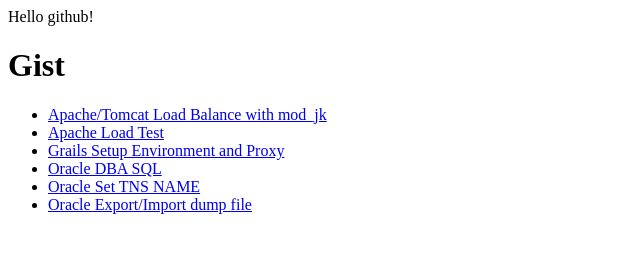
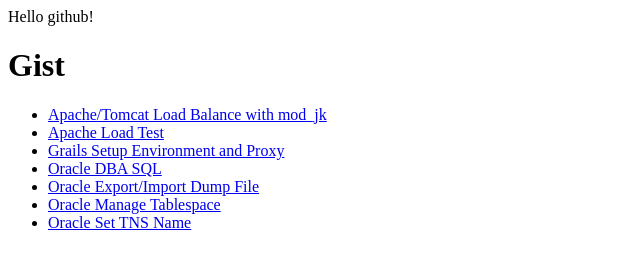
Before and after one commit to junlapong/junlapong.github.com, a plain HTML site: page index.html in a window 1280 px wide. Shown: the whole page, without its empty margins (0-640 px from the left). Drawn offline with Linux system fonts and the light colour scheme.

Commit message:
Update index.html

```diff
--- a/index.html
+++ b/index.html
@@ -12,8 +12,9 @@
   <li><a href="https://gist.github.com/3522021">Apache Load Test</a></li>
   <li><a href="https://gist.github.com/3521921">Grails Setup Environment and Proxy</a></li>
   <li><a href="https://gist.github.com/3521790">Oracle DBA SQL</a></li>
-  <li><a href="https://gist.github.com/3521861">Oracle Set TNS NAME</a></li>
-  <li><a href="https://gist.github.com/3522000">Oracle Export/Import dump file</a></li>
+  <li><a href="https://gist.github.com/3522000">Oracle Export/Import Dump File</a></li>
+  <li><a href="https://gist.github.com/3616271">Oracle Manage Tablespace</a></li>
+  <li><a href="https://gist.github.com/3521861">Oracle Set TNS Name</a></li>
 </ul>
 </body>
 </html>
```
